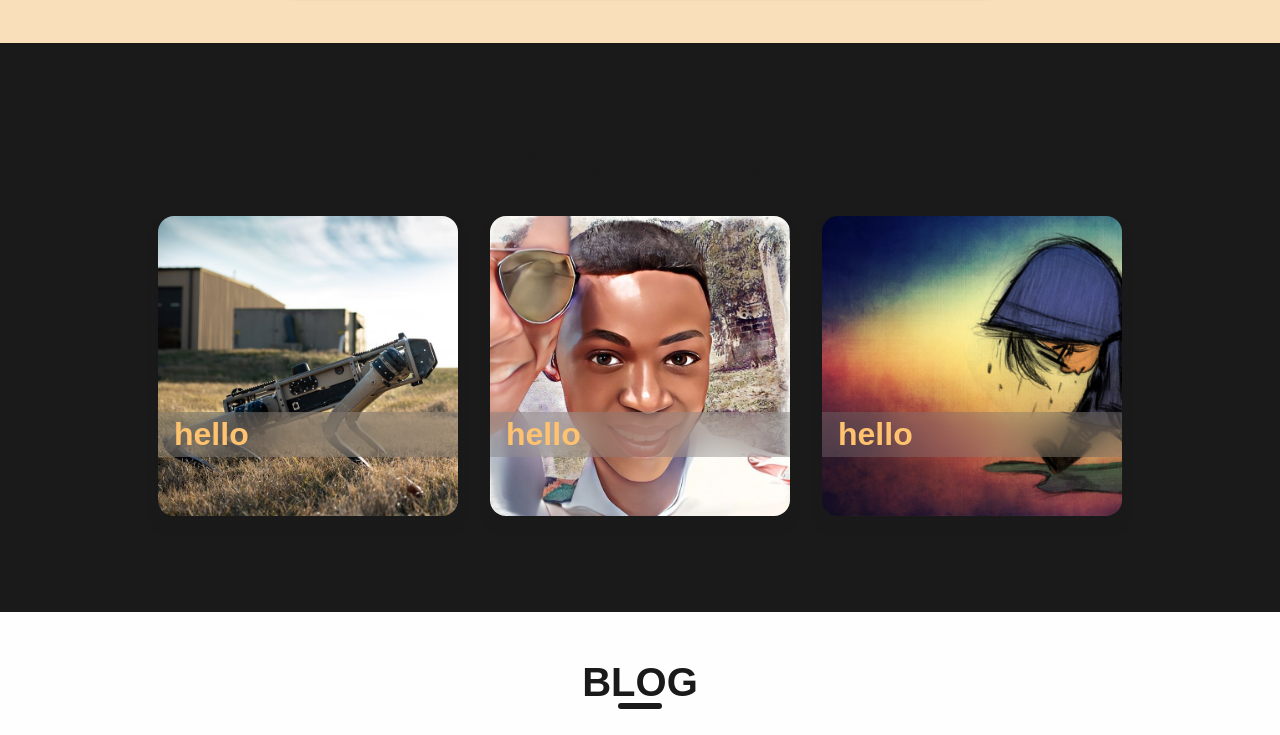
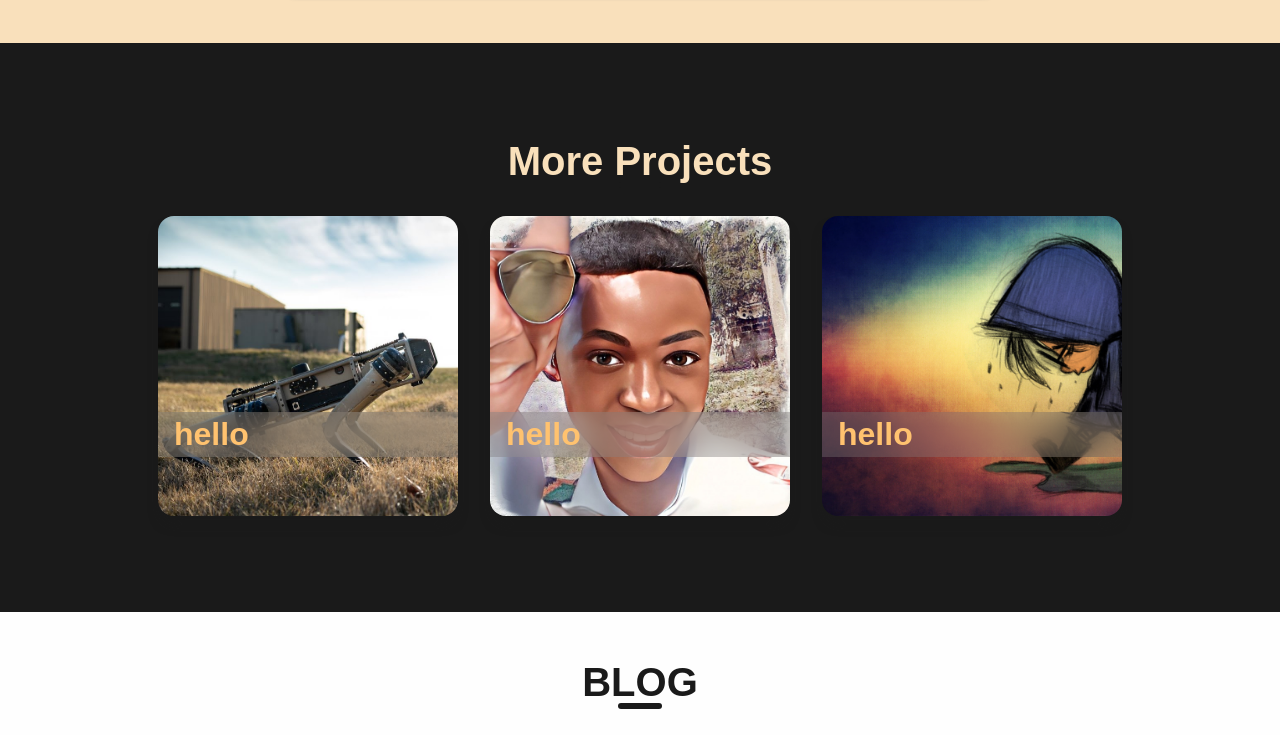
Before and after one commit to esmond-adjei/portfolio-website, a React (Create React App) app in the folder portfolio-front/: page / in a window 1280 px wide. Shown: the part 2700-3435 px from the top of the page. Built offline with nearby package versions, Linux system fonts and the light colour scheme.

Commit message:
modified some files

```diff
--- a/portfolio-front/src/components/Content.js
+++ b/portfolio-front/src/components/Content.js
@@ -140,7 +140,7 @@ function MainContent() {
                 <h2 className='section__heading'>BLOG</h2>
                 <div className='blog_posts'>
                     <Sqcard backImage={sadStudent} cardType={'sqCard2'}/>
-                    <Sqcard backImage={fist} cardType={'sqCard2'}/>xc
+                    <Sqcard backImage={fist} cardType={'sqCard2'}/>
                     <Sqcard backImage={kidEngineer} cardType={'sqCard2'}/>
                 </div>
             </section>
--- a/portfolio-front/src/style/component-styles/Content.css
+++ b/portfolio-front/src/style/component-styles/Content.css
@@ -145,6 +145,10 @@ section {
     justify-content: center;
 }
 
+.more-projects__section .section__heading {
+    color: var(--light-secondary);
+}
+
 /* --------- INTERESTS SECTION ------------- */
 .interests__section {
     min-height: 720px;
--- a/portfolio-front/src/style/global.css
+++ b/portfolio-front/src/style/global.css
@@ -50,7 +50,7 @@
 body {
     margin: 0;
     font-family: 'karla', 'montserrat', 'poppins', sans-serif;
-    background-color: #eeeeee;
+    background-color: var(--white);
     font-size: 16px;
 }
 
```
